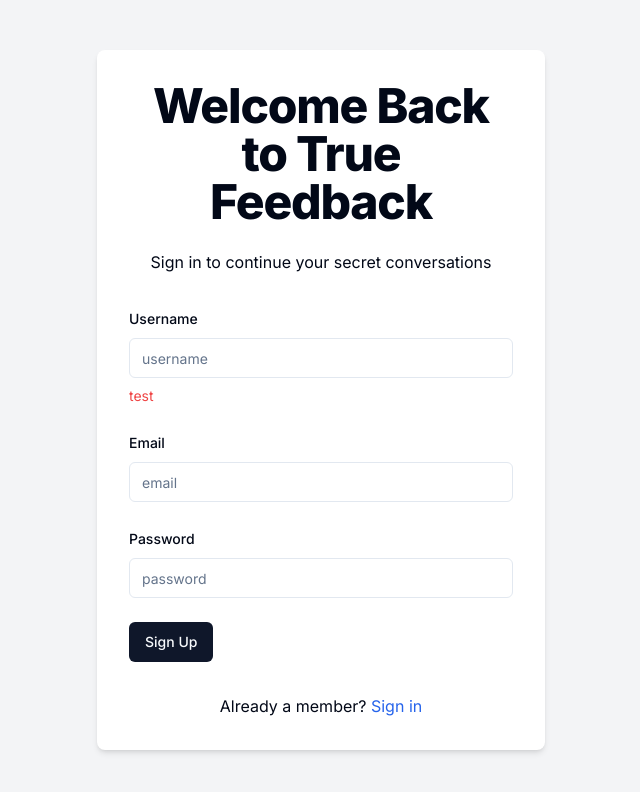
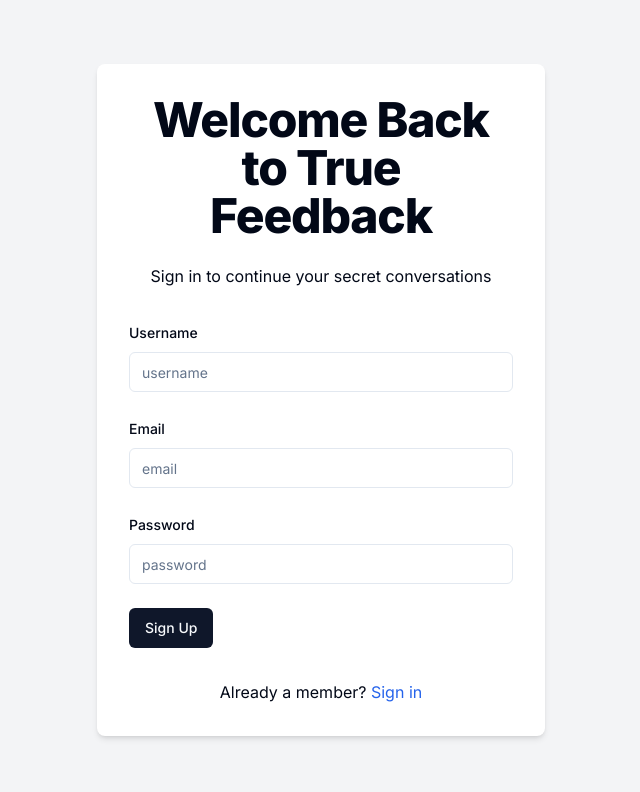
Before and after one commit to SwayamJain8/Anonymous-Feedback-Message-Web-App, a Next.js app: page /sign-up in a window 1280 px wide. Shown: the top 792 px of the page, without its empty margins (319-959 px from the left). Built offline with nearby package versions, Linux system fonts and the light colour scheme.

Commit message:
Sign Up Part

```diff
--- a/NextJS.yaml
+++ b/NextJS.yaml
@@ -11,6 +11,8 @@ Next-JS (with TypeScript)
 => Shadcn (for UI components(download it according to use))
 ----> After installing shadcn some files will be automatically created in the project
 ----> Form of shadcn also uses react-hook-form
+=> Usehooks-ts (for using useDebounce hook)
+
 
 -->  Create a next app
 -->  Create src/model/ (files for creating schemas/models for MongoDB)
@@ -26,6 +28,7 @@ Next-JS (with TypeScript)
 --> Create src/app/api/auth/[...nextauth]/routes.ts (for defining handler method for NextAuth routes)
 --> Create src/middleware.ts (for defining the middleware for NextAuth)
 --> Create src/context/AuthProvider.tsx (for creating the AuthProvider context to wrap the children components with SessionProvider)
+----> Use this AuthProvider in src/app/layout.tsx for wrapping the whole body with it
 --> Create src/app/api/check-username-unique/route.ts (for checking if the username is unique or not)
 --> Create src/app/api/verify-code/route.ts (for verifying the code sent to the user's email)
 --> Create src/app/api/accept-messages/route.ts (for knowing or updating the user's status of accepting messages)
@@ -33,3 +36,4 @@ Next-JS (with TypeScript)
 --> Create src/app/api/send-message/route.ts (for sending a message to the user)
 --> Create src/app/api/suggest-messages/route.ts (for suggesting messages through AI to the user) (SELF-WORK through DOCS)
 --> Create src/app/(auth)/sign-up/page.tsx (for creating the sign-up page)
+----> The toaster which we downloaded from shadcn use it in src/app/layout.tsx for showing toasts
--- a/src/app/(auth)/sign-up/page.tsx
+++ b/src/app/(auth)/sign-up/page.tsx
@@ -1,30 +1,40 @@
 // "use client" is a special comment that tells the bundler to use the client bundle instead of the server bundle for the following imports in the same file. This is useful for importing client-side only packages like react, react-dom, and next/link in a file that is shared between the client and server bundles. This comment is only needed in files that are shared between the client and server bundles. Files that are only imported in the client bundle do not need this comment. Files that are only imported in the server bundle should not use this comment.
 "use client";
 
+// Importing zodResolver for zod schema validation
 import { zodResolver } from "@hookform/resolvers/zod";
 
+// Importing useForm from react-hook-form for form handling
 import { useForm } from "react-hook-form";
 
+// Importing * as z from zod for zod schema validation
 import * as z from "zod";
 
+// Importing Link from next/link for client side navigation
 import Link from "next/link";
 
+// Importing useEffect and useState hooks from react for side effects and state management
 import { useEffect, useState } from "react";
 
+// Importing useDebounceValue and useDebounceCallback hooks from usehooks-ts for debouncing values and callbacks
 import { useDebounceValue, useDebounceCallback } from "usehooks-ts";
 
+// Importing useToast hook from "@/components/ui/use-toast for showing toasts
 import { useToast } from "@/components/ui/use-toast";
 
+// Importing useRouter hook from next/navigation for client side navigation
 import { useRouter } from "next/navigation";
 
+// Importing signUpSchema from "@/schemas/signUpSchema for zod schema validation of sign up form
 import { signUpSchema } from "@/schemas/signUpSchema";
 
+// Importing axios for making http requests
 import axios, { AxiosError } from "axios";
 
+// Importing ApiResponse from "@/types/ApiResponse for defining the response type of the API response from the server
 import { ApiResponse } from "@/types/ApiResponse";
 
-import { set } from "mongoose";
-
+// Importing Form, FormControl, FormDescription, FormField, FormItem, FormLabel, FormMessage from "@/components/ui/form for form components like form, input, label, message, etc.
 import {
   Form,
   FormControl,
@@ -34,23 +44,44 @@ import {
   FormLabel,
   FormMessage,
 } from "@/components/ui/form";
+
+// Importing Input from "@/components/ui/input for input component
 import { Input } from "@/components/ui/input";
+
+// Importing Button from "@/components/ui/button for button component
 import { Button } from "@/components/ui/button";
+
+// Importing Loader2 from lucide-react for loader icon component
 import { Loader2 } from "lucide-react";
 
+// Defining the page component for the sign up page with the form to sign up a user
 const page = () => {
+  // Defining the username state variable for the username input field
   const [username, setUsername] = useState("");
+
+  // Defining the usernameMessage state variable for the message to show if the username is unique or not
   const [usernameMessage, setUsernameMessage] = useState("");
+
+  // Defining the isCheckingUsername state variable to check if the username is being checked for uniqueness (Loading state)
   const [isCheckingUsername, setIsCheckingUsername] = useState(false);
+
+  // Defining the isSubmitting state variable to check if the form is being submitted (Loading state)
   const [isSubmitting, setIsSubmitting] = useState(false);
 
+  // Using the useDebounceCallback hook to debounce the setUsername function with a delay of 300ms
   const debounced = useDebounceCallback(setUsername, 300);
+
+  // Using the useToast hook to get the toast function for showing toasts
   const { toast } = useToast();
+
+  // Using the useRouter hook to get the router object for client side navigation
   const router = useRouter();
 
-  //zod implementation
+  // Using the useForm hook to get the form object with the zodResolver and default values for the sign up form
   const form = useForm<z.infer<typeof signUpSchema>>({
+    // Using the zodResolver for the sign up schema for form validation
     resolver: zodResolver(signUpSchema),
+    // Defining the default values for the sign up form fields
     defaultValues: {
       username: "",
       email: "",
@@ -58,40 +89,65 @@ const page = () => {
     },
   });
 
+  // Using the useEffect hook to check if the username is unique when the username is changed and show the message accordingly
   useEffect(() => {
+    // Defining the checkUsernameUnique async function to check if the username is unique by making an API request to the server with the username as a query parameter
     const checkUsernameUnique = async () => {
+      // If the username is not empty then...
       if (username) {
+        // Setting the isCheckingUsername state variable to true to show the loading state
         setIsCheckingUsername(true);
+        // Resetting the usernameMessage state variable to an empty string
         setUsernameMessage("");
+
+        // Try to make an API request to the server to check if the username is unique
         try {
+          // Making a GET request to the server with the username as a query parameter to check if the username is unique and getting the response
           const response = await axios.get(
             `/api/check-username-unique?username=${username}`
           );
+          // Setting the usernameMessage state variable to the message from the response
           setUsernameMessage(response.data.message);
         } catch (error) {
+          // Catching any error that occurs during the API request and setting the usernameMessage state variable to the error message
           const axiosError = error as AxiosError<ApiResponse>;
           setUsernameMessage(
             axiosError.response?.data.message || "An error occurred"
           );
         } finally {
+          // Setting the isCheckingUsername state variable to false to hide the loading state
           setIsCheckingUsername(false);
         }
       }
     };
+    // Calling the checkUsernameUnique function when the username is changed
     checkUsernameUnique();
   }, [username]);
 
+  // Defining the onSubmit async function to handle the form submission and sign up the user by making an API request to the server
+  // The function takes the form data of type signUpSchema as an argument
   const onSubmit = async (data: z.infer<typeof signUpSchema>) => {
+    // Setting the isSubmitting state variable to true to show the loading state
     setIsSubmitting(true);
+
+    // Try to make an API request to the server to sign up the user with the form data
     try {
+      // Making a POST request to the server with the form data to sign up the user and getting the response
       const response = await axios.post<ApiResponse>("/api/sign-up", data);
+
+      // Showing a success toast with the message from the response if the sign up is successful
       toast({
         title: "Success",
         description: response.data.message,
       });
+
+      // Navigating to the verify page with the username as a query parameter to verify the user's email
       router.replace(`/verify/${username}`);
+
+      // Setting the isSubmitting state variable to false to hide the loading state
       setIsSubmitting(false);
     } catch (error) {
+      // Catching any error that occurs during the API request and showing an error toast with the error message if the sign up fails
       console.error("Error in signup of user", error);
       const axiosError = error as AxiosError<ApiResponse>;
       let errorMessage =
@@ -99,12 +155,16 @@ const page = () => {
       toast({
         title: "Signup Failed",
         description: errorMessage,
+        // Setting the variant to destructive for an error toast
         variant: "destructive",
       });
+
+      // Setting the isSubmitting state variable to false to hide the loading state
       setIsSubmitting(false);
     }
   };
 
+  // Returning the sign up form with the form fields for username, email, and password and the submit button to sign up the user
   return (
     <div className="flex justify-center items-center min-h-screen bg-gray-100">
       <div className="w-full max-w-md p-8 space-y-8 bg-white rounded-lg shadow-md">
@@ -114,8 +174,11 @@ const page = () => {
           </h1>
           <p className="mb-4">Sign in to continue your secret conversations</p>
         </div>
+        {/* Using the Form component for the signup form accepting {...form} from useform() which we declared above */}
         <Form {...form}>
+          {/* Using the form component to handle the form submission using handleSubmit event accepting onSubmit function which we created above */}
           <form onSubmit={form.handleSubmit(onSubmit)} className="space-y-6">
+            {/* Using the FormField component to handle the username input field */}
             <FormField
               control={form.control}
               name="username"
@@ -127,12 +190,19 @@ const page = () => {
                       placeholder="username"
                       {...field}
                       onChange={(e) => {
+                        {
+                          /* Setting the username state variable to the value of the username input field */
+                        }
                         field.onChange(e);
                         debounced(e.target.value);
                       }}
                     />
                   </FormControl>
+
+                  {/* Showing the loader icon if the username is being checked for uniqueness */}
                   {isCheckingUsername && <Loader2 className="animate-spin" />}
+
+                  {/* Showing the message if the username is unique or not */}
                   <p
                     className={`text-sm ${
                       usernameMessage === "Username is unique"
@@ -140,12 +210,14 @@ const page = () => {
                         : "text-red-500"
                     }`}
                   >
-                    test {usernameMessage}
+                    {usernameMessage} {/* Showing the message accordingly */}
                   </p>
+
                   <FormMessage />
                 </FormItem>
               )}
             />
+            {/* Using the FormField component to handle the email input field */}
             <FormField
               control={form.control}
               name="email"
@@ -159,6 +231,7 @@ const page = () => {
                 </FormItem>
               )}
             />
+            {/* Using the FormField component to handle the password input field */}
             <FormField
               control={form.control}
               name="password"
@@ -172,7 +245,9 @@ const page = () => {
                 </FormItem>
               )}
             />
+            {/* Using Button component for the submit button according to the isSubmitting state */}
             <Button type="submit" disabled={isSubmitting}>
+              {/* If isSubmitting is true then showing the loader icon and "Please wait" text but if false then show Sign Up button */}
               {isSubmitting ? (
                 <>
                   <Loader2 className="mr-2 h-4 w-4 animate-spin" /> Please wait
@@ -183,6 +258,7 @@ const page = () => {
             </Button>
           </form>
         </Form>
+        {/* If the user is already a member then show the sign in link */}
         <div className="text-center mt-4">
           <p>
             Already a member?{" "}
@@ -196,4 +272,5 @@ const page = () => {
   );
 };
 
+// Exporting the page component
 export default page;
--- a/src/app/layout.tsx
+++ b/src/app/layout.tsx
@@ -1,6 +1,8 @@
 import type { Metadata } from "next";
 import { Inter } from "next/font/google";
 import "./globals.css";
+
+// Importing the Toaster component from the shadcn components library for showing toasts.
 import { Toaster } from "@/components/ui/toaster";
 
 // Importing the AuthProvider for wrapping the children components with SessionProvider.
@@ -24,6 +26,7 @@ export default function RootLayout({
       <AuthProvider>
         <body className={inter.className}>
           {children}
+          {/* Rendering the Toaster component inside body for showing toasts. */}
           <Toaster />
         </body>
       </AuthProvider>
```
